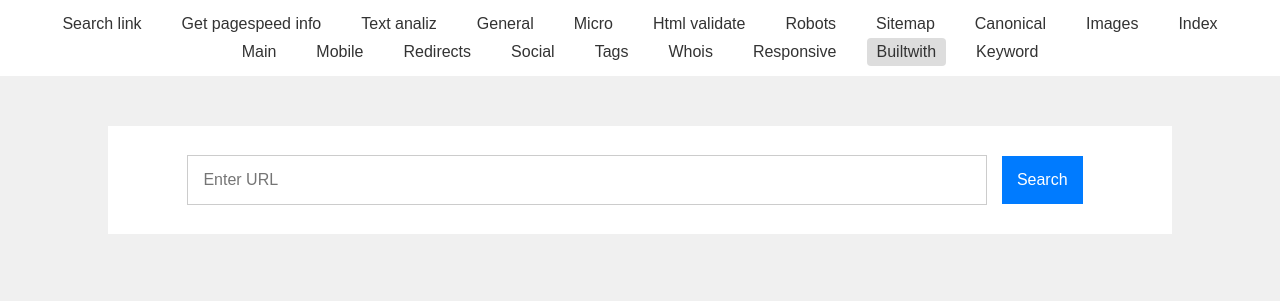
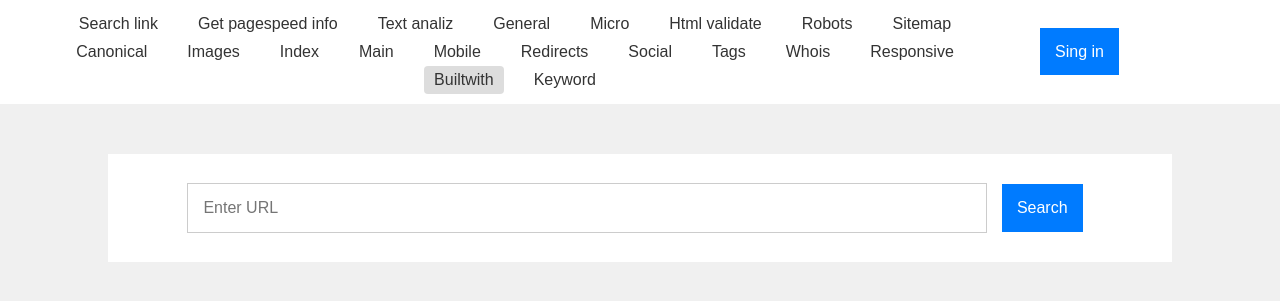
Before and after one commit to sonik2001www/searching_project, a Django app: page /builtwith/ in a window 1280 px wide. Shown: the top 301 px of the page. Run offline with Django 4.2, Linux system fonts and the light colour scheme.

Commit message:
add buttons into navbar and make parsing only to authenticated users

```diff
--- a/parser_app/templates/navbar.html
+++ b/parser_app/templates/navbar.html
@@ -1,3 +1,5 @@
+<div class="navbar">
+    <div class="nav-container">
         <nav class="nav">
             <a class="nav-a {% if request.resolver_match.url_name == 'search_link' %}active{% endif %}" href="{% url 'search_link' %}">Search link</a>
             <a class="nav-a {% if request.resolver_match.url_name == 'get_pagespeed_info' %}active{% endif %}" href="{% url 'get_pagespeed_info' %}">Get pagespeed info</a>
@@ -21,14 +23,28 @@
             <a class="nav-a {% if request.resolver_match.url_name == 'keyword' %}active{% endif %}" href="{% url 'keyword' %}">Keyword</a>
         </nav>
 
+        <div class="user-navbar">
+            {% if request.user.is_authenticated %}
+                    <div class="user-navbar-name">{{ request.user.username }}</div>
+                    <div>
+                        <a href="/accounts/logout/" class="button-search user-navbar-button">Log out</a>
+                    </div>
+            {% else %}
+
+                    <div>
+                        <a href="/accounts/login/" class="button-search user-navbar-button">Sing in</a>
+                    </div>
+            {% endif %}
+        </div>
+    </div>
+</div>
+
 <style>
     /* Стилі для навігаційного бару */
     .nav {
       display: flex;
       justify-content: center;
-      background-color: #f1f1f1;
       padding: 10px;
-      background: white;
       flex-wrap: wrap; /* Додаємо новий стиль flex-wrap для перенесення пунктів на нову лінійку */
     }
 
@@ -49,6 +65,33 @@
       background-color: #ddd;
     }
 
+    .nav-container {
+        display: flex;
+        background-color: white;
+        justify-content: space-between;
+        align-items: center;
+    }
+
+    .user-navbar {
+        min-width: 250px;
+        display: flex;
+        height: 100%;
+    }
+
+    .user-navbar-name {
+        padding-right: 15px;
+
+    }
+
+    .user-navbar-button {
+        text-decoration: none;
+    }
+
+
+
+
+
+
     /* Медіа-запит для малих екранів */
     @media (max-width: 600px) {
       .nav-a {
--- a/parser_app/views.py
+++ b/parser_app/views.py
@@ -1,5 +1,4 @@
-from django.shortcuts import render
-
+from django.shortcuts import render, redirect
 
 from parser_app.modules.url import E_URL
 
@@ -29,6 +28,10 @@ from .tasks import (
 
 def search_link(request):
     pars = False
+
+    if request.method == 'POST' and not request.user.is_authenticated:
+        return redirect('/accounts/login/')
+
     if request.method == 'POST':
         link = request.POST.get('link')
         # Запуск асинхронної задачі
@@ -46,6 +49,9 @@ def get_pagespeed_info(request):
     # видалити [-1][1] і вставляри розібрані стрічки
     st = [1,2.3,3]
     pars = False
+    if request.method == 'POST' and not request.user.is_authenticated:
+        return redirect('/accounts/login/')
+
     if request.method == 'POST':
         link = request.POST.get('link')
         # Запуск асинхронної задачі
@@ -111,6 +117,9 @@ def get_pagespeed_info(request):
 
 def text_analiz(request):
     pars = False
+    if request.method == 'POST' and not request.user.is_authenticated:
+        return redirect('/accounts/login/')
+
     if request.method == 'POST':
         link = request.POST.get('link')
         # Запуск асинхронної задачі
@@ -123,6 +132,9 @@ def text_analiz(request):
 
 def general(request):
     pars = False
+    if request.method == 'POST' and not request.user.is_authenticated:
+        return redirect('/accounts/login/')
+
     if request.method == 'POST':
         link = request.POST.get('link')
         async_result = general_pars_async.delay(link)
@@ -134,6 +146,9 @@ def general(request):
 
 def micro(request):
     pars = False
+    if request.method == 'POST' and not request.user.is_authenticated:
+        return redirect('/accounts/login/')
+
     if request.method == 'POST':
         link = request.POST.get('link')
         async_result = micro_pars_async.delay(link)
@@ -145,6 +160,9 @@ def micro(request):
 
 def html_validate(request):
     pars = False
+    if request.method == 'POST' and not request.user.is_authenticated:
+        return redirect('/accounts/login/')
+
     if request.method == 'POST':
         link = request.POST.get('link')
         async_result = html_validate_pars_async.delay(link)
@@ -160,6 +178,9 @@ def html_validate(request):
 
 def robots(request):
     pars = False
+    if request.method == 'POST' and not request.user.is_authenticated:
+        return redirect('/accounts/login/')
+
     if request.method == 'POST':
         link = request.POST.get('link')
         async_result = robots_pars_async.delay(link)
@@ -171,6 +192,9 @@ def robots(request):
 
 def sitemap(request):
     pars = False
+    if request.method == 'POST' and not request.user.is_authenticated:
+        return redirect('/accounts/login/')
+
     if request.method == 'POST':
         link = request.POST.get('link')
         async_result = sitemap_pars_async.delay(link)
@@ -182,6 +206,9 @@ def sitemap(request):
 
 def canonical(request):
     pars = False
+    if request.method == 'POST' and not request.user.is_authenticated:
+        return redirect('/accounts/login/')
+
     if request.method == 'POST':
         link = request.POST.get('link')
         async_result = canonical_pars_async.delay(link)
@@ -193,6 +220,9 @@ def canonical(request):
 
 def images(request):
     pars = False
+    if request.method == 'POST' and not request.user.is_authenticated:
+        return redirect('/accounts/login/')
+
     if request.method == 'POST':
         link = request.POST.get('link')
         async_result = images_pars_async.delay(link)
@@ -204,6 +234,9 @@ def images(request):
 
 def index(request):
     pars = False
+    if request.method == 'POST' and not request.user.is_authenticated:
+        return redirect('/accounts/login/')
+
     if request.method == 'POST':
         link = request.POST.get('link')
         async_result = index_pars_async.delay(link)
@@ -215,6 +248,9 @@ def index(request):
 
 def main(request):
     pars = False
+    if request.method == 'POST' and not request.user.is_authenticated:
+        return redirect('/accounts/login/')
+
     if request.method == 'POST':
         link = request.POST.get('link')
         async_result = main_pars_async.delay(link)
@@ -226,6 +262,9 @@ def main(request):
 
 def mobile(request):
     pars = False
+    if request.method == 'POST' and not request.user.is_authenticated:
+        return redirect('/accounts/login/')
+
     if request.method == 'POST':
         link = request.POST.get('link')
         async_result = mobile_pars_async.delay(link)
@@ -237,6 +276,9 @@ def mobile(request):
 
 def redirects(request):
     pars = False
+    if request.method == 'POST' and not request.user.is_authenticated:
+        return redirect('/accounts/login/')
+
     if request.method == 'POST':
         link = request.POST.get('link')
         async_result = redirects_pars_async.delay(link)
@@ -248,6 +290,9 @@ def redirects(request):
 
 def social(request):
     pars = False
+    if request.method == 'POST' and not request.user.is_authenticated:
+        return redirect('/accounts/login/')
+
     if request.method == 'POST':
         link = request.POST.get('link')
         async_result = social_pars_async.delay(link)
@@ -259,6 +304,9 @@ def social(request):
 
 def tags(request):
     pars = False
+    if request.method == 'POST' and not request.user.is_authenticated:
+        return redirect('/accounts/login/')
+
     if request.method == 'POST':
         link = request.POST.get('link')
         async_result = tags_pars_async.delay(link)
@@ -270,6 +318,9 @@ def tags(request):
 
 def whois(request):
     pars = False
+    if request.method == 'POST' and not request.user.is_authenticated:
+        return redirect('/accounts/login/')
+
     if request.method == 'POST':
         link = request.POST.get('link')
         async_result = whois_pars_async.delay(link)
@@ -280,6 +331,9 @@ def whois(request):
 
 
 def responsive_page(request):
+    if request.method == 'POST' and not request.user.is_authenticated:
+        return redirect('/accounts/login/')
+
     if request.method == "POST":
 
         async_result = responsive_page_async.delay(request, E_URL)
@@ -294,6 +348,9 @@ def responsive_page(request):
 
 def builtwith(request):
     pars = False
+    if request.method == 'POST' and not request.user.is_authenticated:
+        return redirect('/accounts/login/')
+
     if request.method == 'POST':
         link = request.POST.get('link')
         async_result = builtwith_pars_async.delay(link)
@@ -307,6 +364,9 @@ def builtwith(request):
 def keyword(request):
     pars = False
     problem = False
+    if request.method == 'POST' and not request.user.is_authenticated:
+        return redirect('/accounts/login/')
+
     if request.method == 'POST':
         text = request.POST.get('text')
 
```
Lines whose indentation alone changed are shown as unchanged.
